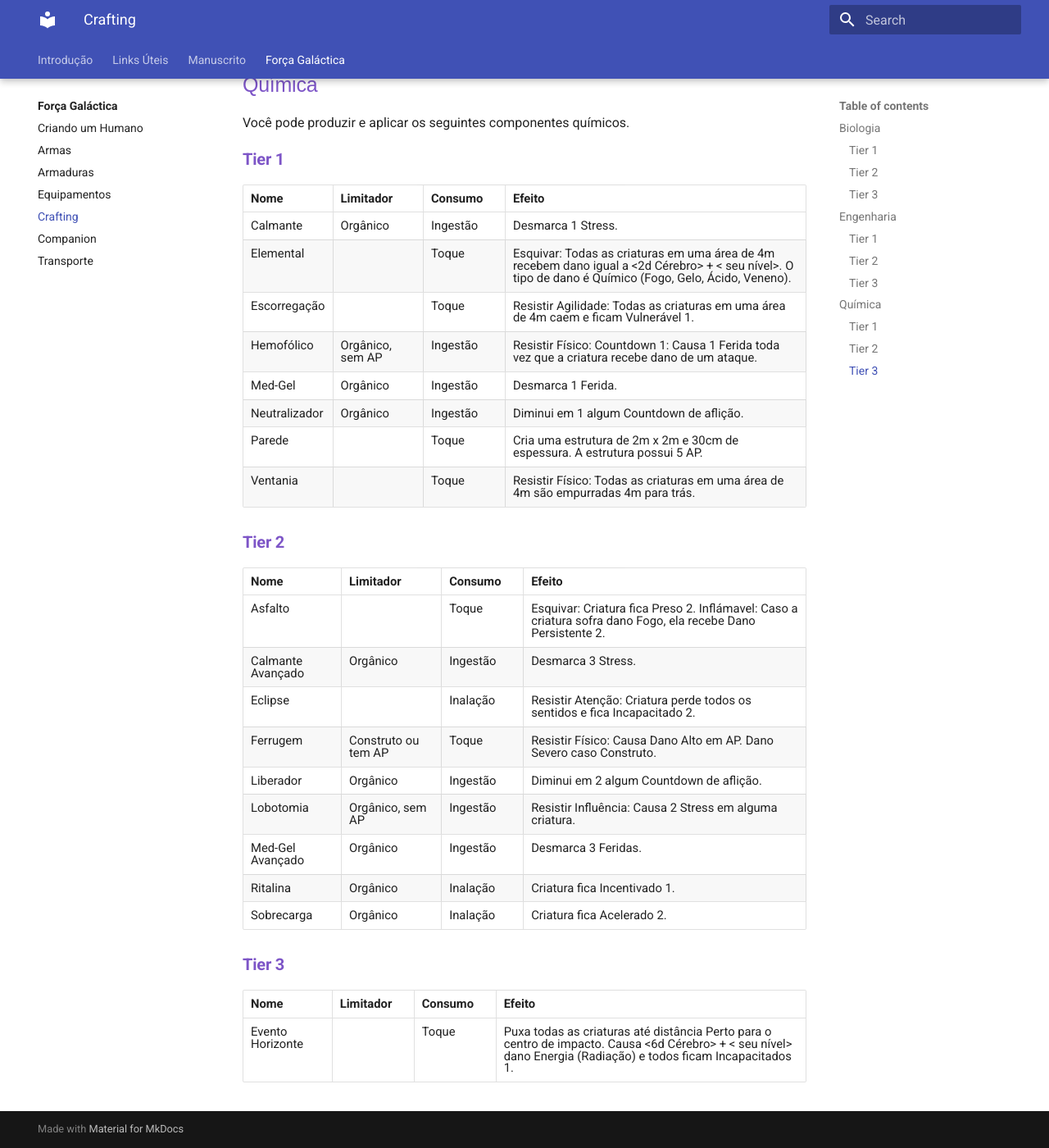
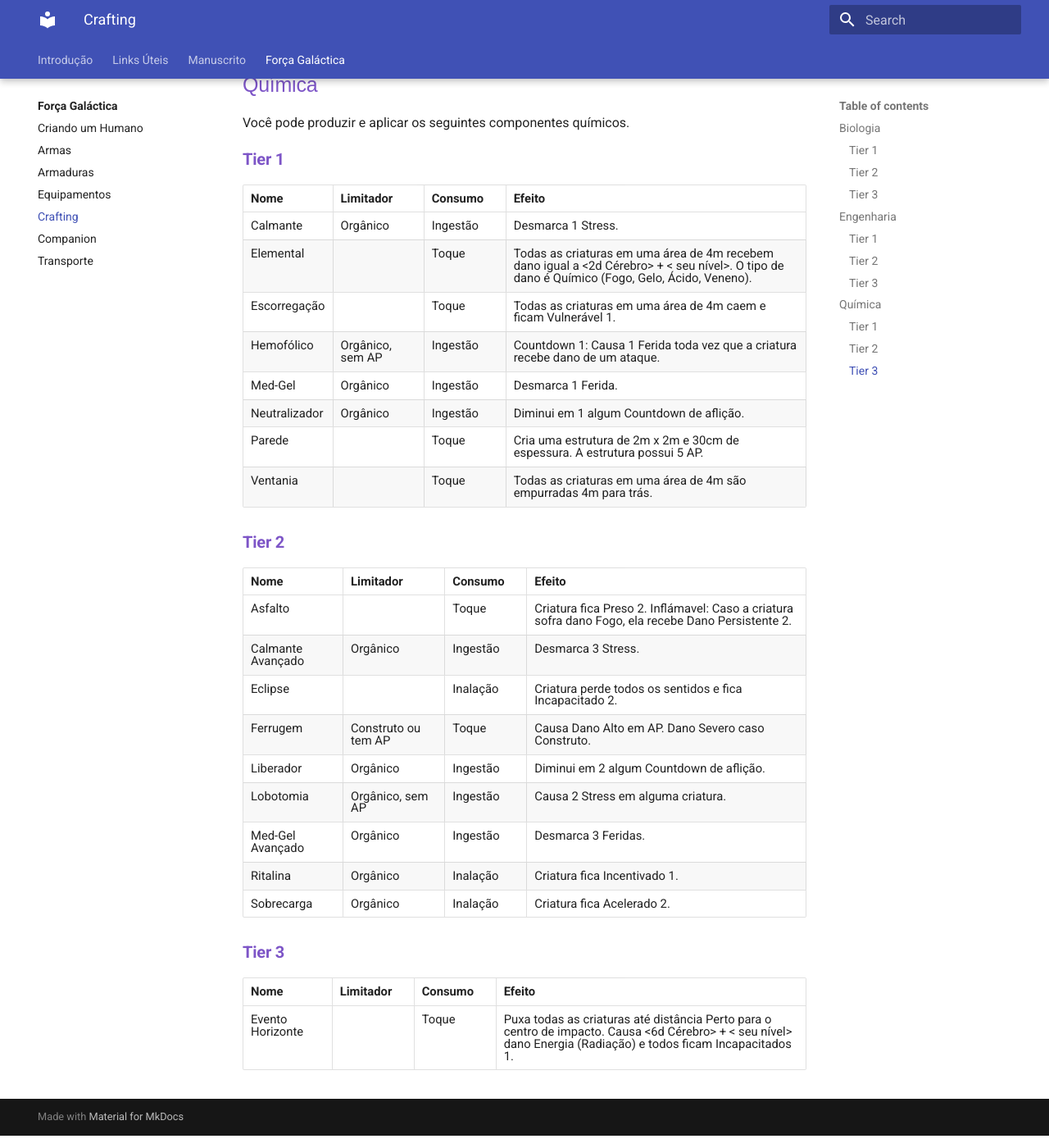
Before and after one commit to henriqueschorr/henriqueschorr.github.io, an MkDocs documentation site: the page built from docs/2_galactic_force/crafting.md, in a window 1280 px wide and 1400 px high, scrolled down 1806 px. Shown: the whole window at 82% size. Built offline with MkDocs 1.6.1 and Material for MkDocs 9.7.7, drawn with Linux system fonts in a browser that asks for light colours.

Commit message:
removed resistir checks against players

```diff
--- a/docs/2_galactic_force/crafting.md
+++ b/docs/2_galactic_force/crafting.md
@@ -72,24 +72,24 @@ Você pode produzir e aplicar os seguintes componentes químicos.
 | Nome          | Limitador        | Consumo  | Efeito                                                                                                                                                 |
 | ------------- | ---------------- | -------- | ------------------------------------------------------------------------------------------------------------------------------------------------------ |
 | Calmante      | Orgânico         | Ingestão | Desmarca 1 Stress.                                                                                                                                     |
-| Elemental     |                  | Toque    | Esquivar: Todas as criaturas em uma área de 4m recebem dano igual a <2d Cérebro> + < seu nível>. O tipo de dano é Químico (Fogo, Gelo, Ácido, Veneno). |
-| Escorregação  |                  | Toque    | Resistir Agilidade: Todas as criaturas em uma área de 4m caem e ficam Vulnerável 1.                                                                    |
-| Hemofólico    | Orgânico, sem AP | Ingestão | Resistir Físico: Countdown 1: Causa 1 Ferida toda vez que a criatura recebe dano de um ataque.                                                         |
+| Elemental     |                  | Toque    | Todas as criaturas em uma área de 4m recebem dano igual a <2d Cérebro> + < seu nível>. O tipo de dano é Químico (Fogo, Gelo, Ácido, Veneno). |
+| Escorregação  |                  | Toque    | Todas as criaturas em uma área de 4m caem e ficam Vulnerável 1.                                                                    |
+| Hemofólico    | Orgânico, sem AP | Ingestão | Countdown 1: Causa 1 Ferida toda vez que a criatura recebe dano de um ataque.                                                         |
 | Med-Gel       | Orgânico         | Ingestão | Desmarca 1 Ferida.                                                                                                                                     |
 | Neutralizador | Orgânico         | Ingestão | Diminui em 1 algum Countdown de aflição.                                                                                                               |
 | Parede        |                  | Toque    | Cria uma estrutura de 2m x 2m e 30cm de espessura. A estrutura possui 5 AP.                                                                            |
-| Ventania      |                  | Toque    | Resistir Físico: Todas as criaturas em uma área de 4m são empurradas 4m para trás.                                                                     |
+| Ventania      |                  | Toque    | Todas as criaturas em uma área de 4m são empurradas 4m para trás.                                                                     |
 
 ### Tier 2
 
 | Nome              | Limitador           | Consumo  | Efeito                                                                                                       |
 | ----------------- | ------------------- | -------- | ------------------------------------------------------------------------------------------------------------ |
-| Asfalto           |                     | Toque    | Esquivar: Criatura fica Preso 2. Inflámavel: Caso a criatura sofra dano Fogo, ela recebe Dano Persistente 2. |
+| Asfalto           |                     | Toque    | Criatura fica Preso 2. Inflámavel: Caso a criatura sofra dano Fogo, ela recebe Dano Persistente 2. |
 | Calmante Avançado | Orgânico            | Ingestão | Desmarca 3 Stress.                                                                                           |
-| Eclipse           |                     | Inalação | Resistir Atenção: Criatura perde todos os sentidos e fica Incapacitado 2.                                    |
-| Ferrugem          | Construto ou tem AP | Toque    | Resistir Físico: Causa Dano Alto em AP. Dano Severo caso Construto.                                          |
+| Eclipse           |                     | Inalação | Criatura perde todos os sentidos e fica Incapacitado 2.                                    |
+| Ferrugem          | Construto ou tem AP | Toque    | Causa Dano Alto em AP. Dano Severo caso Construto.                                          |
 | Liberador         | Orgânico            | Ingestão | Diminui em 2 algum Countdown de aflição.                                                                     |
-| Lobotomia         | Orgânico, sem AP    | Ingestão | Resistir Influência: Causa 2 Stress em alguma criatura.                                                      |
+| Lobotomia         | Orgânico, sem AP    | Ingestão | Causa 2 Stress em alguma criatura.                                                      |
 | Med-Gel Avançado  | Orgânico            | Ingestão | Desmarca 3 Feridas.                                                                                          |
 | Ritalina          | Orgânico            | Inalação | Criatura fica Incentivado 1.                                                                                 |
 | Sobrecarga        | Orgânico            | Inalação | Criatura fica Acelerado 2.                                                                                   |
```
